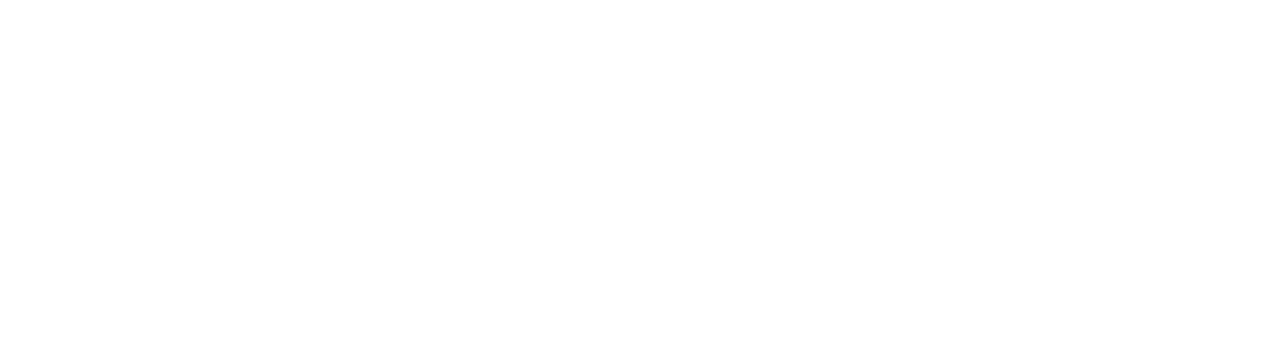
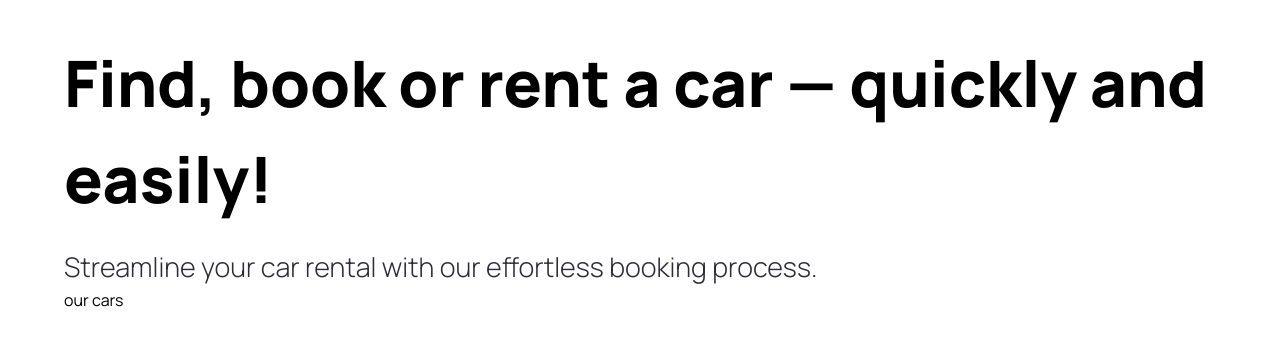
Before and after one commit to Augusto-debug/Next_13_car_showcase, a Next.js app: page / in a window 1280 px wide. Shown: the part 109-454 px from the top of the page. Built offline with nearby package versions, Linux system fonts and the light colour scheme.

Commit message:
Creating a reusable button

```diff
--- a/app/globals.css
+++ b/app/globals.css
@@ -40,7 +40,7 @@
 
 /* START: Hero styles */
 .hero {
-  @apply: flex xl:flex-row flex-col gap-5 relative z-0 max-w-[1440px] mx-auto;
+  @apply flex xl:flex-row flex-col gap-5 relative z-0 max-w-[1440px] mx-auto;
 }
 
 .hero__title {
--- /dev/null
+++ b/components/CustomButton.tsx
@@ -0,0 +1,11 @@
+
+
+function CustomButton( {text} : {text : string} ) {
+  return (
+    <button>
+       {text}
+    </button>
+  )
+}
+
+export default CustomButton
--- a/components/Hero.tsx
+++ b/components/Hero.tsx
@@ -1,12 +1,23 @@
 import Image from "next/image"
+import CustomButton from "./CustomButton"
 
 function Hero() {
   return (
     <div className="hero">
       <div className="flex-1 pt-36 padding-x">
-        <h1 className="hero__title"></h1>
+        <h1 className="hero__title">
+          Find, book or rent a car — quickly and easily!
+        </h1>
+
+        <p className="hero__subtitle">Streamline your car rental with our effortless booking process.</p>
+
+        <CustomButton
+          text={" our cars"}
+          color = {'blue'}
+        />
       </div>
     </div>
+
   )
 }
 
```
